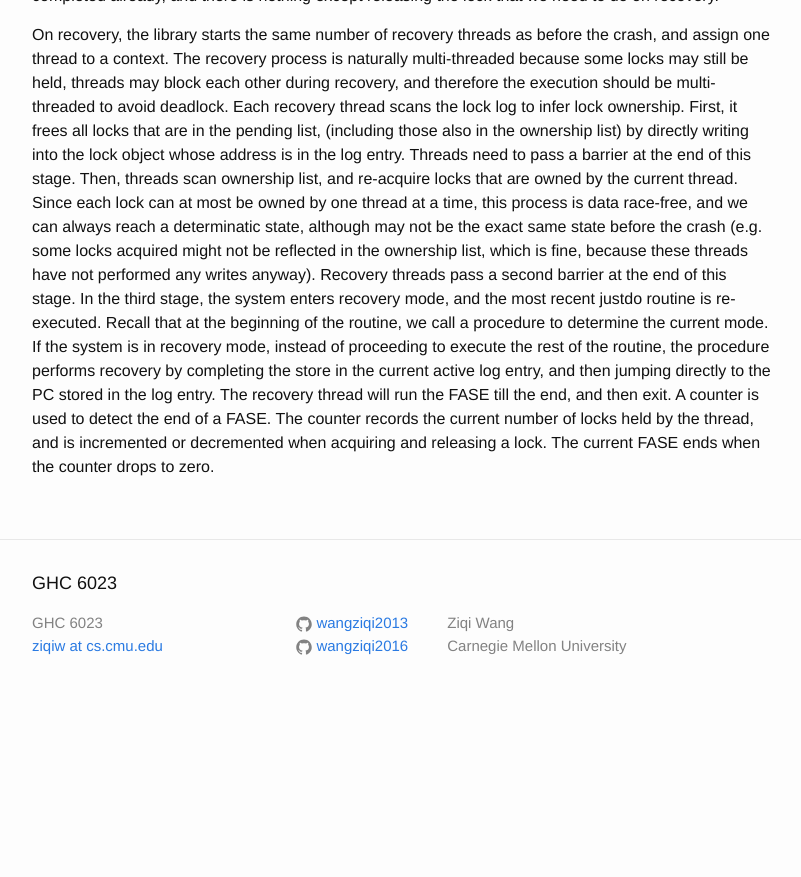
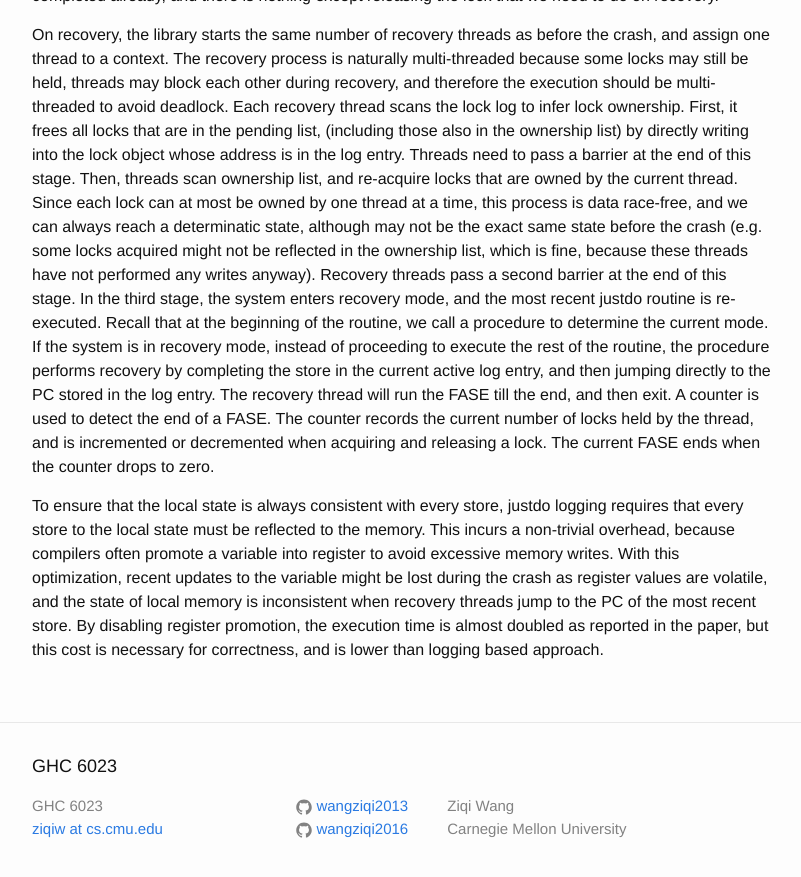
Before and after one commit to wangziqi2013/wangziqi2013.github.io, a Jekyll site: the page built from _posts/2019-08-08-justdo.markdown, in a window 1280 px wide and 900 px high, scrolled down 2719 px. Shown: the top 877 px of the window, without its empty margins (238-1039 px from the left). Built offline with Jekyll 4.4.1, drawn with Linux system fonts in a browser that asks for light colours; before the commit the page ends 3436 px from its top, so only the background shows below that.

Commit message:
Adding register promotion

```diff
--- a/_posts/2019-08-08-justdo.markdown
+++ b/_posts/2019-08-08-justdo.markdown
@@ -113,3 +113,10 @@ current active log entry, and then jumping directly to the PC stored in the log
 FASE till the end, and then exit. A counter is used to detect the end of a FASE. The counter records the current number
 of locks held by the thread, and is incremented or decremented when acquiring and releasing a lock. The current FASE ends
 when the counter drops to zero.
+
+To ensure that the local state is always consistent with every store, justdo logging requires that every store to the
+local state must be reflected to the memory. This incurs a non-trivial overhead, because compilers often promote a
+variable into register to avoid excessive memory writes. With this optimization, recent updates to the variable
+might be lost during the crash as register values are volatile, and the state of local memory is inconsistent when recovery
+threads jump to the PC of the most recent store. By disabling register promotion, the execution time is almost doubled
+as reported in the paper, but this cost is necessary for correctness, and is lower than logging based approach.
```
